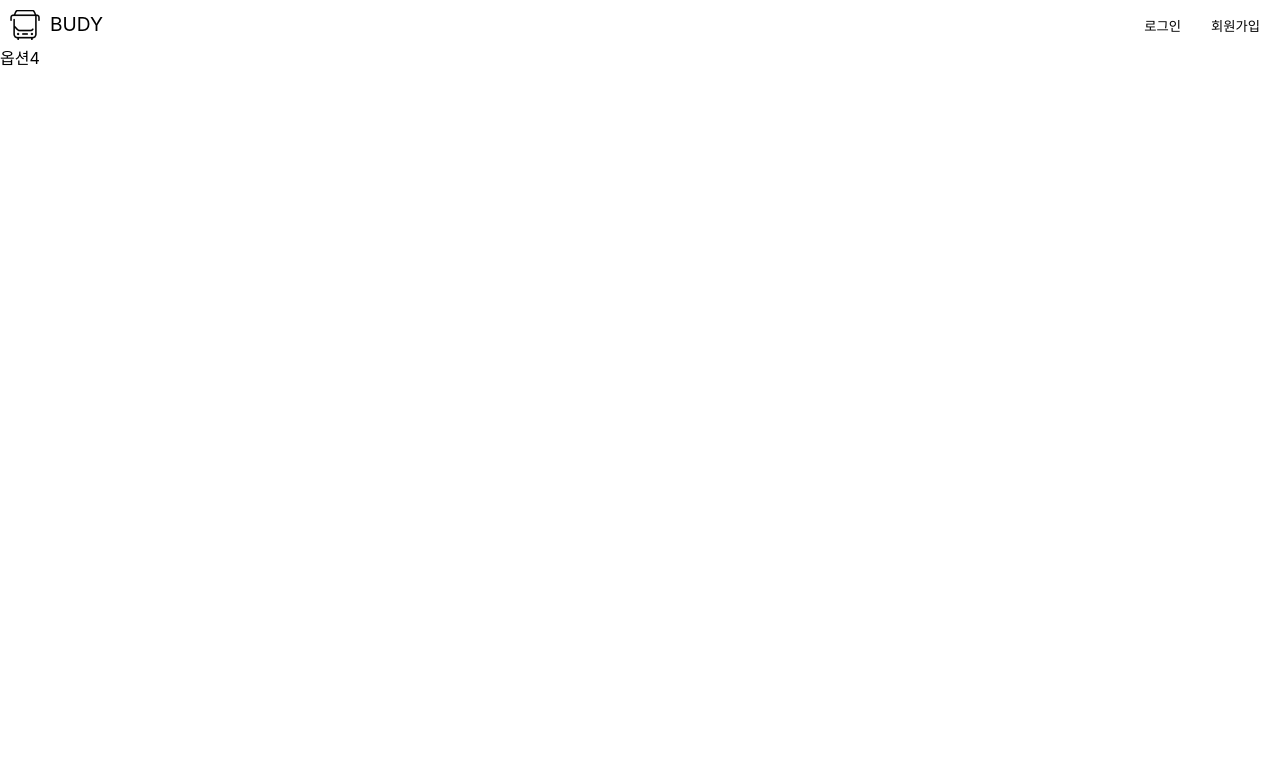
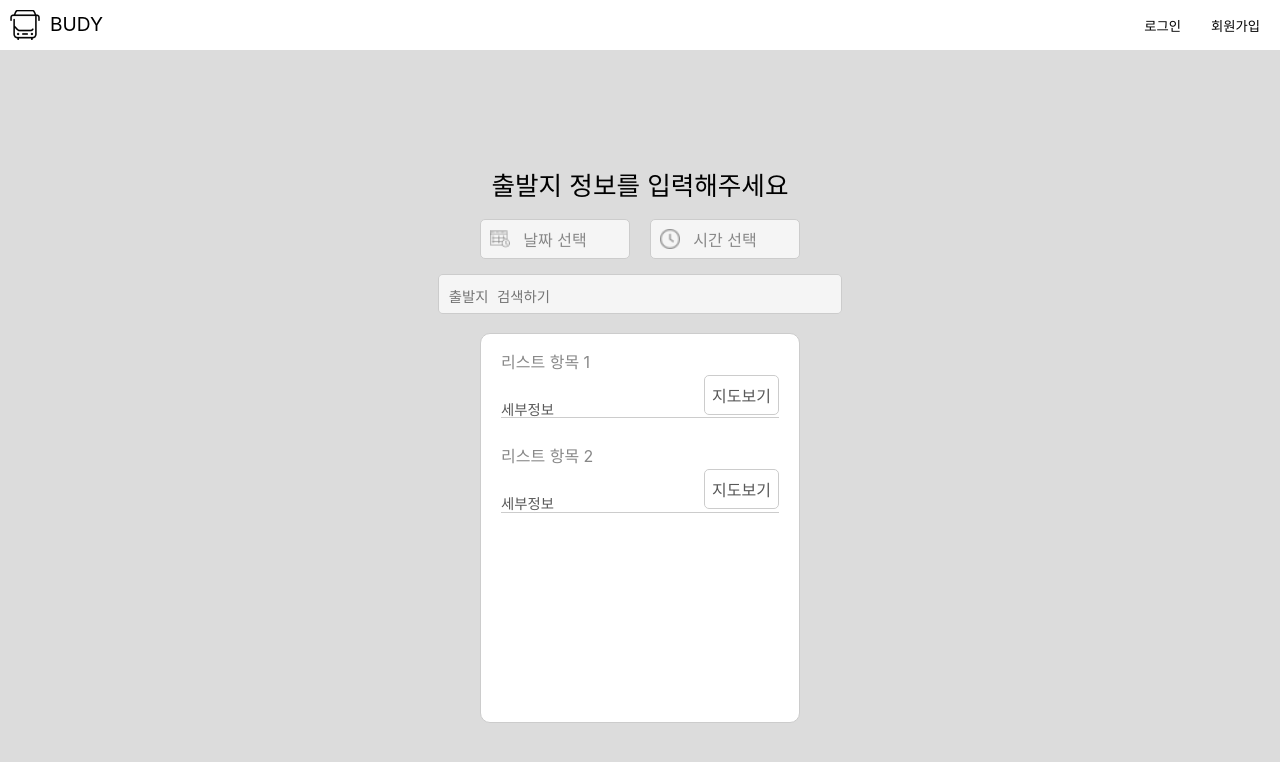
Before and after one commit to jungo0/Budy, a React (Vite) app in the folder client/: page /option-four in a window 1280 px wide. Shown: the top 762 px of the page. Built offline with nearby package versions, Linux system fonts and the light colour scheme.

Commit message:
feat:Option4레이아웃

```diff
--- a/client/src/pages/createRoute/OptionFour.tsx
+++ b/client/src/pages/createRoute/OptionFour.tsx
@@ -1,5 +1,148 @@
+import styled from 'styled-components';
+import cal from '../../assets/images/img_option/opt4_calender.png';
+import clock from '../../assets/images/img_option/opt4_clock.png';
+import mak from '../../assets/images/img_option/opt4_mak.png';
+import search from '../../assets/images/img_option/opt4_serach.png';
+export const Container = styled.div`
+  display: flex;
+  flex-direction: column;
+  align-items: center;
+  justify-content: center;
+  height: 100vh;
+  background-color: var(--back-gray);
+  position: relative;
+`;
+
+export const Title = styled.h1`
+  font-size: 1.6rem;
+  margin-bottom: 20px;
+`;
+
+export const ButtonContainer = styled.div`
+  display: flex;
+  position: relative;
+  gap: 20px;
+`;
+
+export const Button = styled.button`
+  width: 150px;
+  height: 40px;
+  background-color: white;
+  border: 1px solid #ccc;
+  cursor: pointer;
+  overflow: hidden;
+  display: flex;
+  align-items: center;
+  justify-content: center;
+`;
+
+export const CalButton = styled(Button)`
+  border-radius: 5px;
+  background: url(${cal}) no-repeat right center;
+  background-size: 20px;
+  background-position: 9px center;
+  background-color: var(--gray);
+`;
+
+export const TimeButton = styled(Button)`
+  border-radius: 5px;
+  background: url(${clock}) no-repeat left center;
+  background-size: 20px;
+  background-position: 9px center;
+  background-color: var(--gray);
+`;
+
+export const TextContainer = styled.div`
+  text-align: center;
+  margin: 20px;
+  width: 100%;
+  max-width: 400px;
+  box-sizing: border-box;
+`;
+
+export const InputBox = styled.textarea`
+  margin: 15px 0;
+  width: 31.6%;
+  height: 40px;
+  resize: none;
+  background-color: var(--gray);
+  padding: 10px;
+  border-radius: 5px;
+  border: 1px solid #ccc;
+  box-sizing: border-box;
+  font-size: 0.9rem;
+`;
+export const ListContainer = styled.div`
+  background-color: white;
+  border-radius: 10px;
+  padding: 20px;
+  width: 70%;
+  max-width: 320px;
+  height: 390px;
+  overflow-y: auto;
+  margin: 4px 0;
+  border: 1px solid #ccc;
+`;
+
+export const ListBox = styled.div`
+  display: flex;
+  flex-direction: column;
+  justify-content: space-between;
+  margin-bottom: 30px;
+  border-bottom: 1px solid #ccc;
+`;
+
+export const ListLabel = styled.div`
+  font-size: 1rem;
+  color: var(--bright-gray);
+`;
+export const ListLabel2 = styled.div`
+  font-size: 0.9rem;
+  color: var(--dark-gray);
+  margin-top: -42px;
+`;
+export const ListContent = styled.button`
+  font-size: 1rem;
+  color: var(--dark-gray);
+  background-color: transparent;
+  border: 1px solid #ccc;
+  padding: 7px;
+  margin-top: 5px;
+  border-radius: 5px;
+  cursor: pointer;
+  align-self: flex-end; /* 오른쪽 정렬 */
+  margin-bottom: 30px; /* 오른쪽 간격 조정 */
+  margin-left: auto; /* 나머지 공간을 왼쪽으로 정렬 */
+`;
+
 function OptionFour() {
-  return <div>옵션4</div>;
+  return (
+    <Container>
+      <Title>출발지 정보를 입력해주세요</Title>
+      <ButtonContainer>
+        <CalButton>
+          <div style={{ fontSize: '1rem', color: 'var(--bright-gray)' }}>날짜 선택</div>
+        </CalButton>
+        <TimeButton>
+          <div style={{ fontSize: '1rem', color: 'var(--bright-gray)' }}>시간 선택</div>
+        </TimeButton>
+      </ButtonContainer>
+      <InputBox placeholder="출발지 검색하기" />
+      <ListContainer>
+        <ListBox>
+          <ListLabel>리스트 항목 1</ListLabel>
+          <ListContent>지도보기</ListContent>
+          <ListLabel2>세부정보</ListLabel2>
+        </ListBox>
+        <ListBox>
+          <ListLabel>리스트 항목 2</ListLabel>
+          <ListContent>지도보기</ListContent>
+          <ListLabel2>세부정보</ListLabel2>
+        </ListBox>
+        {/* 추가적인 리스트 항목들 */}
+      </ListContainer>
+    </Container>
+  );
 }
 
 export default OptionFour;
--- a/client/src/pages/createRoute/OptionOne.tsx
+++ b/client/src/pages/createRoute/OptionOne.tsx
@@ -15,7 +15,7 @@ import {
 function OptionOne() {
   return (
     <Container>
-      <h1 style={{ fontSize: '2rem', marginBottom: '50px' }}>노션 구분을 선택해주세요</h1>
+      <h1 style={{ fontSize: '1.8rem', marginBottom: '50px' }}>노션 구분을 선택해주세요</h1>
       <ButtonContainer>
         <Button color="lightblue">
           <TextOverlay>
--- a/client/src/pages/createRoute/OptionThree.tsx
+++ b/client/src/pages/createRoute/OptionThree.tsx
@@ -1,5 +1,87 @@
+import styled from 'styled-components';
+
+export const Container = styled.div`
+  display: flex;
+  flex-direction: column;
+  align-items: center;
+  justify-content: center;
+  height: 100vh;
+  background-color: var(--back-gray);
+  position: relative;
+`;
+
+export const ButtonContainer = styled.div`
+  display: flex;
+  position: relative;
+`;
+
+export const Button = styled.button`
+  width: 140px;
+  height: 60px;
+  background-color: white;
+  border: 1px solid var(--light-gray);
+  cursor: pointer;
+  overflow: hidden;
+`;
+
+export const LeftButton = styled(Button)`
+  border-radius: 10px 0px 0px 10px;
+`;
+
+export const RightButton = styled(Button)`
+  border-radius: 0px 10px 10px 0px;
+  background-color: var(--option);
+`;
+
+export const TextContainer = styled.div`
+  text-align: center;
+  margin: 20px 0;
+  width: 100%;
+  max-width: 400px;
+  box-sizing: border-box;
+`;
+
+export const InputContainer = styled.div`
+  width: 100%;
+  max-width: 400px;
+  margin: 20px 0;
+  text-align: center;
+`;
+
+export const InputBox = styled.textarea`
+  width: 100%;
+  height: 60px;
+  resize: none;
+  background-color: var(--gray);
+  padding: 10px;
+  border-radius: 5px;
+  border: 1px solid #ccc;
+  box-sizing: border-box;
+`;
+
 function OptionThree() {
-  return <div>옵션3</div>;
+  return (
+    <Container>
+      <h1 style={{ fontSize: '1.8rem', marginBottom: '50px' }}>노션 구분을 선택해주세요</h1>
+      <ButtonContainer>
+        <LeftButton>
+          <div style={{ fontSize: '1.4rem' }}>단행노선</div>
+        </LeftButton>
+        <RightButton>
+          <div style={{ fontSize: '1.4rem', color: 'white' }}>정기노선</div>
+        </RightButton>
+      </ButtonContainer>
+      <TextContainer>
+        <p style={{ fontSize: '1.5rem', marginTop: '4rem', marginBottom: '-1.2rem' }}>
+          노선에 태그를 추가해주세요
+        </p>
+      </TextContainer>
+
+      <InputContainer>
+        <InputBox placeholder="ex)수원역에서 광명역까지 한번에 가는 노선입니다." />
+      </InputContainer>
+    </Container>
+  );
 }
 
 export default OptionThree;
--- a/client/src/styles/globalStyle.ts
+++ b/client/src/styles/globalStyle.ts
@@ -25,6 +25,7 @@ export const GlobalStyle = createGlobalStyle`
   --pink: #F178C5;
   --oragne:#D38E05;
   --blue: #2D98ED;
+  --option: #00439D;
 }
 html, body, div, span, applet, object, iframe,
   h1, h2, h3, h4, h5, h6, p, blockquote, pre,
```
